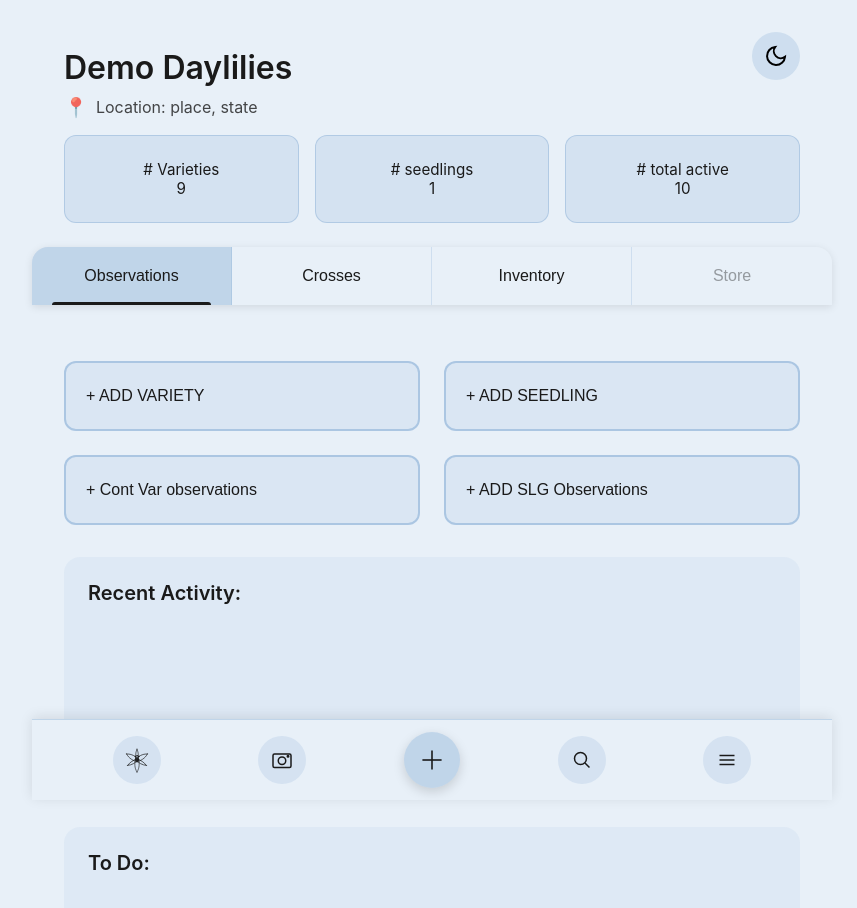
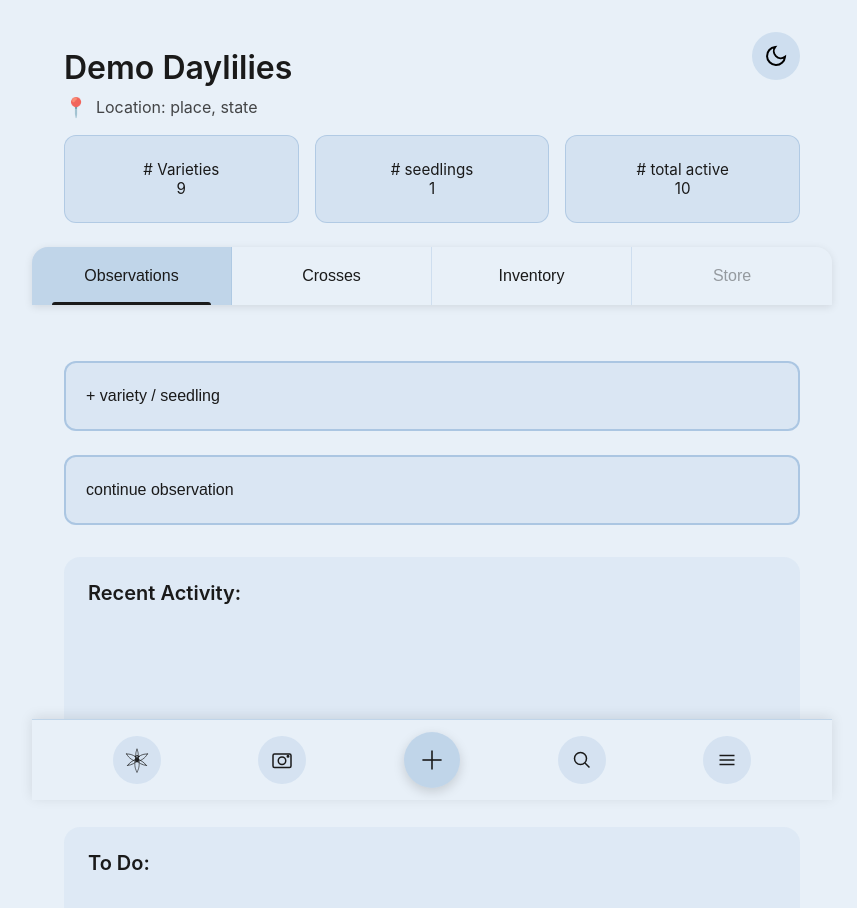
Before and after one commit to drowsy-1/DaylilyPWA, a React (Vite) app: page / in a window 1280 px wide. Shown: the top 908 px of the page, without its empty margins (208-1065 px from the left). Built offline with nearby package versions, Linux system fonts and the light colour scheme.

Commit message:
simplified actions

```diff
--- a/src/components/ObservationsTab.css
+++ b/src/components/ObservationsTab.css
@@ -5,8 +5,8 @@
 }
 
 .action-buttons {
-  display: grid;
-  grid-template-columns: 1fr 1fr;
+  display: flex;
+  flex-direction: column;
   gap: 1rem;
 }
 
--- a/src/components/ObservationsTab.tsx
+++ b/src/components/ObservationsTab.tsx
@@ -4,13 +4,8 @@ function ObservationsTab() {
   return (
     <div className="observations-tab">
       <div className="action-buttons">
-        <button className="action-btn">+ ADD VARIETY</button>
-        <button className="action-btn">+ ADD SEEDLING</button>
-      </div>
-
-      <div className="action-buttons">
-        <button className="action-btn">+ Cont Var observations</button>
-        <button className="action-btn">+ ADD SLG Observations</button>
+        <button className="action-btn">+ variety / seedling</button>
+        <button className="action-btn">continue observation</button>
       </div>
 
       <section className="activity-section">
```
